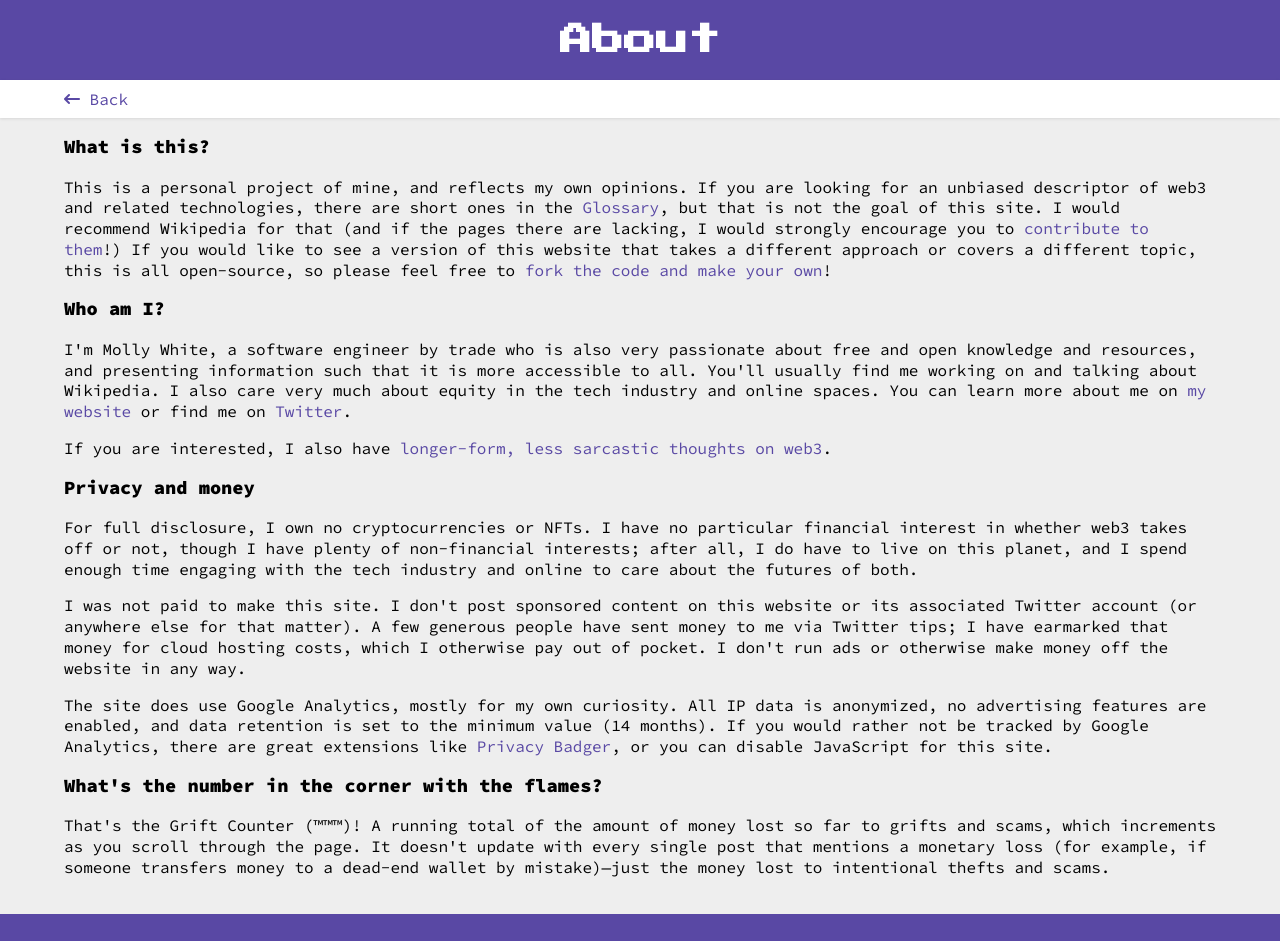
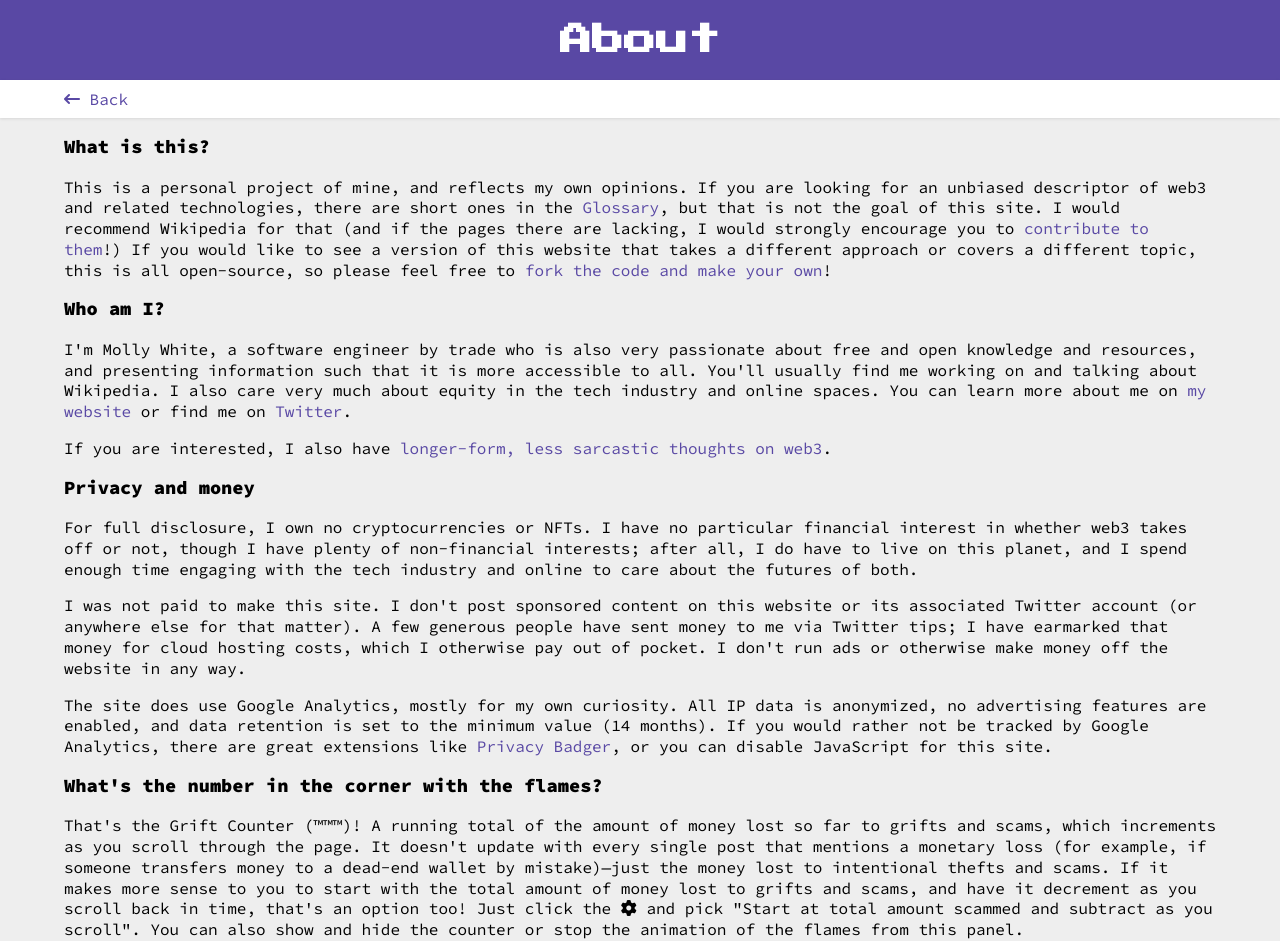
Before and after one commit to nakaohideo/web3-is-going-great, a Next.js app in the folder src/: page /about in a window 1280 px wide. Shown: the top 941 px of the page. Built offline with nearby package versions, Linux system fonts and the light colour scheme.

Commit message:
Explain the grift counter configurability (see molly/web3-is-going-great/pull/135#issuecomment-1042760850)

```diff
--- a/src/pages/about.js
+++ b/src/pages/about.js
@@ -104,7 +104,14 @@ export default function WhatIsWeb3() {
             scroll through the page. It doesn't update with every single post
             that mentions a monetary loss (for example, if someone transfers
             money to a dead-end wallet by mistake)—just the money lost to
-            intentional thefts and scams.
+            intentional thefts and scams. If it makes more sense to you to start
+            with the total amount of money lost to grifts and scams, and have it
+            decrement as you scroll back in time, that's an option too! Just
+            click the <i className="fas fa-gear" aria-hidden={true} />
+            <span className="sr-only">settings panel icon</span> and pick "Start
+            at total amount scammed and subtract as you scroll". You can also
+            show and hide the counter or stop the animation of the flames from
+            this panel.
           </p>
         </article>
       </div>
```
